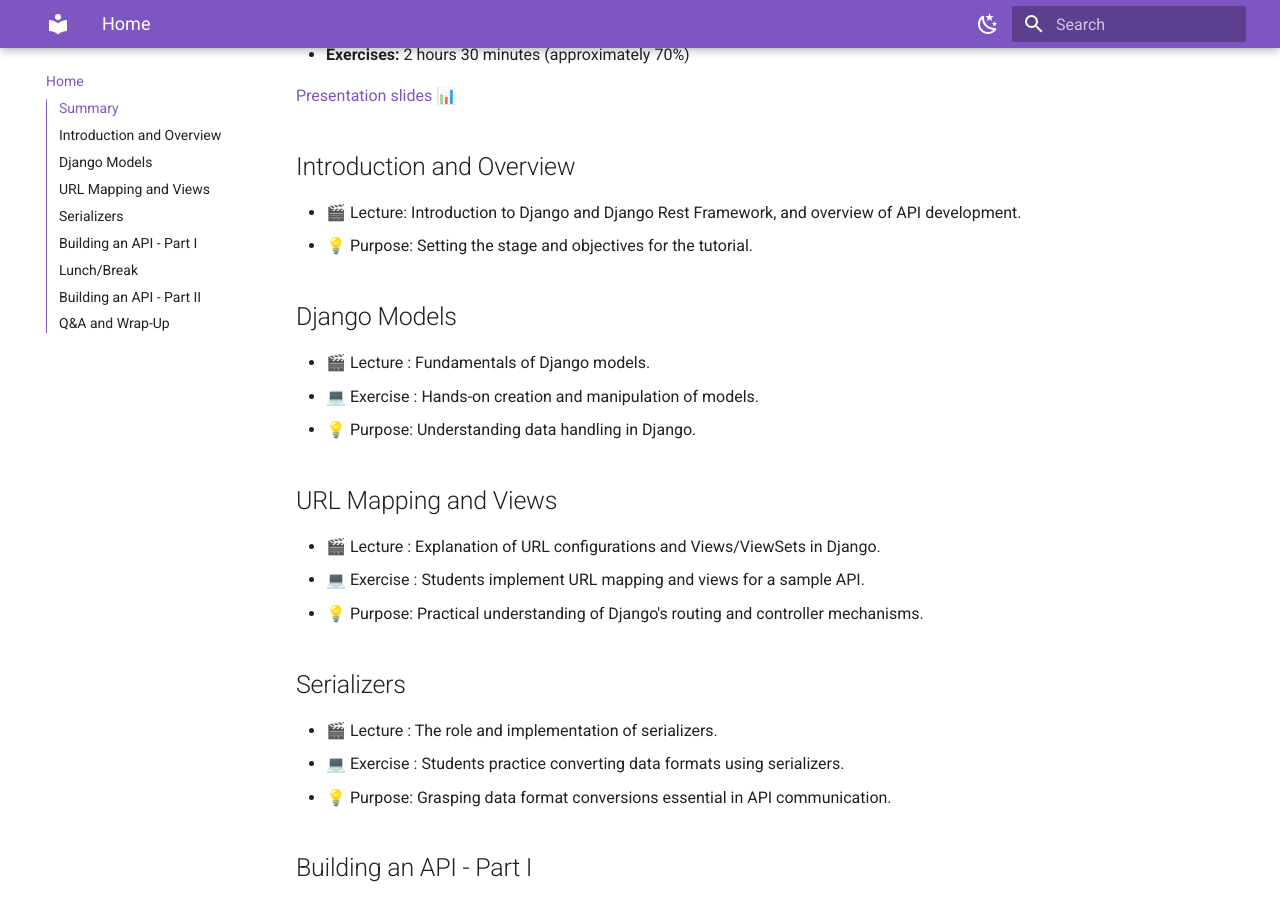
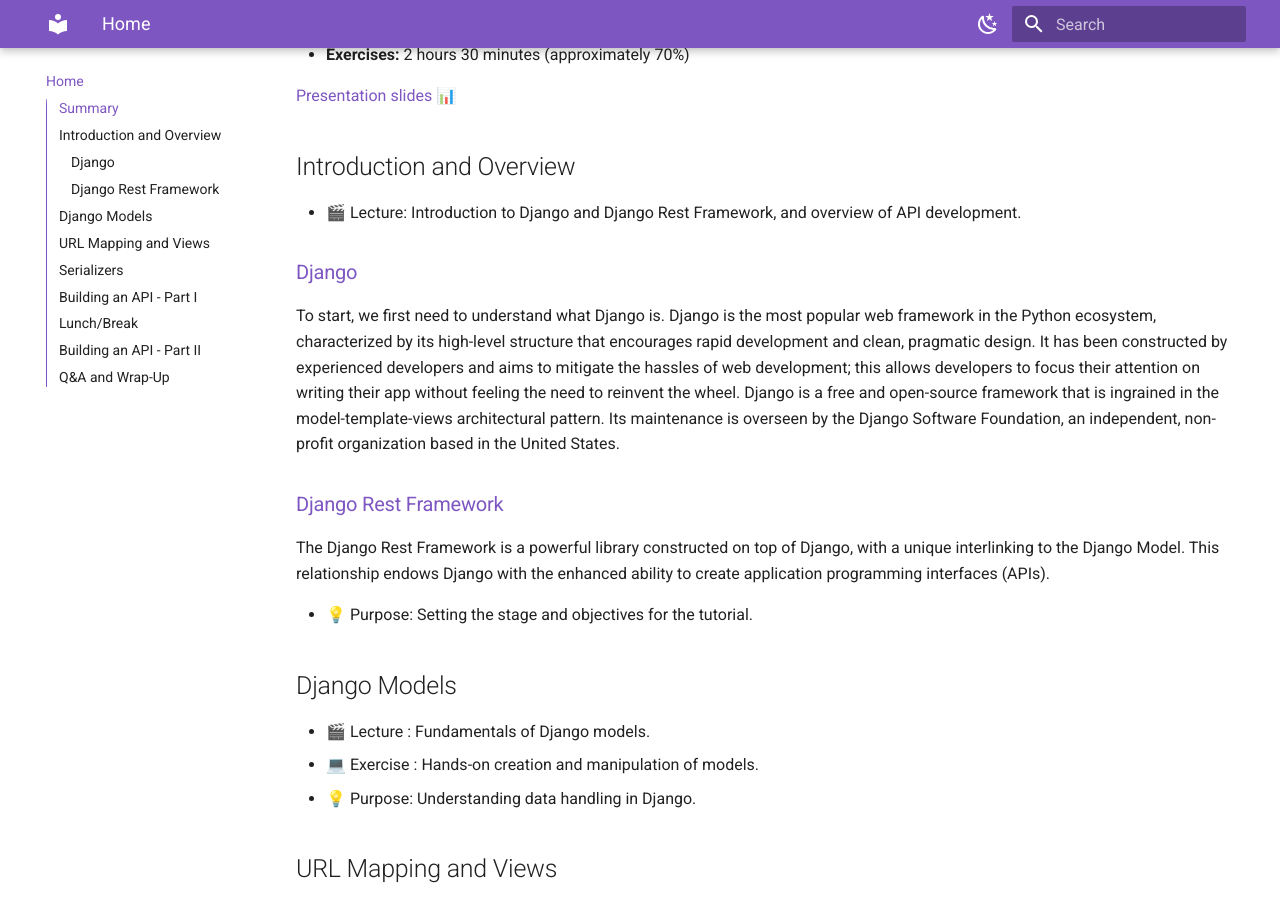
Before and after one commit to lipemorais/building-your-first-api-with-django-and-django-rest-framework, an MkDocs documentation site: the page built from docs/index.md, in a window 1280 px wide and 900 px high, scrolled down 413 px. Built offline with MkDocs 1.6.1 and Material for MkDocs 9.7.7, drawn with Linux system fonts in a browser that asks for light colours.

Commit message:
Update Django and Django Rest Framework descriptions in doc
Extended the introduction section in the project's documentation by adding detailed descriptions for Django and Django Rest Framework. These include basic information about their functionality, usage, and the organizations that maintain them.

```diff
--- a/docs/index.md
+++ b/docs/index.md
@@ -20,6 +20,13 @@
 ## Introduction and Overview
 
 - 🎬 Lecture: Introduction to Django and Django Rest Framework, and overview of API development.
+
+### [Django](https://www.djangoproject.com/)
+To start, we first need to understand what Django is. Django is the most popular web framework in the Python ecosystem, characterized by its high-level structure that encourages rapid development and clean, pragmatic design. It has been constructed by experienced developers and aims to mitigate the hassles of web development; this allows developers to focus their attention on writing their app without feeling the need to reinvent the wheel. Django is a free and open-source framework that is ingrained in the model-template-views architectural pattern. Its maintenance is overseen by the Django Software Foundation, an independent, non-profit organization based in the United States.
+
+### [Django Rest Framework](https://www.django-rest-framework.org/)
+The Django Rest Framework is a powerful library constructed on top of Django, with a unique interlinking to the Django Model. This relationship endows Django with the enhanced ability to create application programming interfaces (APIs).
+
 - 💡 Purpose: Setting the stage and objectives for the tutorial.
 
 ## Django Models
```
